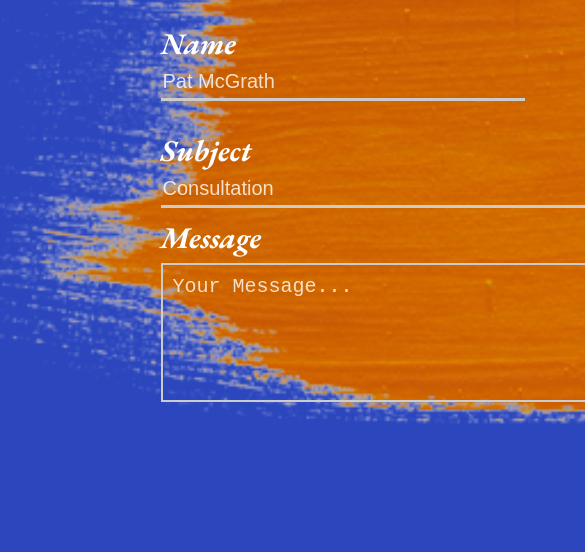
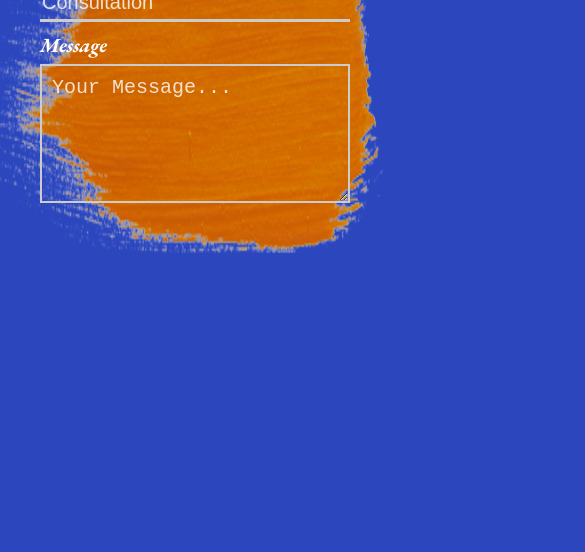
Before and after one commit to tycowong/EmmyMarron, a plain HTML site: page contact_us.html in a window 390 px wide. Shown: the part 462-1014 px from the top of the page, 585 px wide, since content can reach past the window. After the commit the page ends 844 px from the top, so only its background shows below. Drawn offline with nearby package versions, Linux system fonts and the light colour scheme.

Commit message:
added header nav hrefs and resposivenes to Contact us for mobile

```diff
--- a/contact_us.html
+++ b/contact_us.html
@@ -41,7 +41,7 @@
         <div id="side-nav-bar"></div>
     </section>
 
-    <main class="main">
+    <main class="contact-us-main">
         <div class="contact-container">
             <div class="banner-card">
                 <img src="./images/swatch.png" alt="image of swatched makeup">
--- a/header_bar.html
+++ b/header_bar.html
@@ -1,6 +1,6 @@
-<div class="header-name">EMMY MARRON</div>
+<a href="./index.html"><div class="header-name">EMMY MARRON</div></a>
 <div class="header-nav">
-    <div class="nav-hyperlink">About</div>
-    <div class="nav-hyperlink">Contact Me</div>
-    <div class="nav-hyperlink">Socials</div>
+    <a href=""><div class="nav-hyperlink">About</div></a>
+    <a href="./contact_us.html"><div class="nav-hyperlink">Contact Me</div></a>
+    <a href=""><div class="nav-hyperlink">Socials</div></a>
 </div>
--- a/styles.css
+++ b/styles.css
@@ -11,10 +11,10 @@
 
 
 body {
-    margin: 0;
+    margin: 0px;
     border: 0;
-    width: 100%;
-    height: 100%;
+    width: 1fr;
+    height: 1fr;
     background-color: #2C47BE;
 
     font-family: "EB Garamond", serif;
@@ -61,6 +61,13 @@ h3 {
 }
 
 .main {
+    font-style: italic;
+    grid-area: main;
+    height: 100vh;
+    width: 100%;
+}
+
+.contact-us-main {
     font-style: italic;
     grid-area: main;
     height: 100vh;
@@ -235,14 +242,20 @@ textarea {
 
 @media (max-width: 599px){
 
+    *, *::before, *::after {
+        margin: 0;
+        box-sizing: border-box;
+    }
+
 
     body {
+        margin: 0;
         display: grid;
-        grid-template-columns: 1fr;
+        grid-template-columns: 100%;
         grid-template-rows: 170px 1fr;
         grid-template-areas:
         "top-head"
-        "bottom-photos";
+        "bottom-page";
     }
 
     .sidebar{
@@ -274,6 +287,9 @@ textarea {
     }
 
     .header {
+        -webkit-box-sizing: border-box;
+        -moz-box-sizing: border-box;
+        box-sizing: border-box;
         display: flex;
         width: 100%;
         flex-direction: column;
@@ -285,9 +301,105 @@ textarea {
 
     .main{
         flex-direction: column;
+        width: 100%;
+        height: 100%;
         justify-content: center;
         align-items: center;
+        grid-area: bottom-page;
+    }
 
-        grid-area: bottom-photos;
+    .contact-us-main {
+        grid-area: bottom-page;
+        flex-direction: column;
+        width: 100%;
+        height: 100%;
+        justify-content: center;
+        align-items: center;
+    }
+
+
+    .contact-container{
+        height: 100%;
+        width: 100%;
+        display: flex;
+        justify-content: center;
+        align-items: center;
+    }
+
+    .contact-box {
+        margin: 0;
+        padding: 0;
+        height: 100%;
+        width: 100%;
+        top: 0;
+        left: 0;
+        padding: 30px 40px;
+    }
+
+    .input-group {
+        display: flex;
+        flex-direction: column;
+    }
+
+    .input-row {
+        display: flex;
+        flex-wrap: wrap;
+        flex-direction: column;
+        justify-content: space-between;
+        margin-bottom: 20px;
+    }
+
+    .input-row .input-group{
+        flex-basis: 45%;
+    }
+
+    label {
+        font-size: 20px;
+        margin-bottom: 6px;
+        font-weight: bold;
+    }
+
+    input {
+        background-color: rgb(0,0,0,0);
+        width: 100%;
+        color: white;
+        border: none;
+        font-size: 20px;
+        border-bottom: 3px solid #ccc;
+        outline: none;
+        padding-bottom: 5px;
+        margin-bottom: 10px;
+    }
+
+    textarea {
+        width: 100%;
+        color: white;
+        font-size: 20px;
+        background-color: rgb(0,0,0,0);
+        border: 2px solid #ccc;
+        outline: none;
+        padding: 10px;
+        box-sizing: border-box;
+    }
+
+    .banner-card {
+        width: 100%;
+        height: 100%;
+    }
+
+    .banner-card img {
+        width: 100%;
+        height: 70vh;
+    }
+
+    ::placeholder {
+        color: white;
+        opacity: 80%;
+    }
+
+    h3 {
+        font-family: "EB Garamond", serif;
+        color: white;
+        font-size: 40px;
     }
 }
```
Also changed, not shown: socials.html (added, +55 -0 lines).
